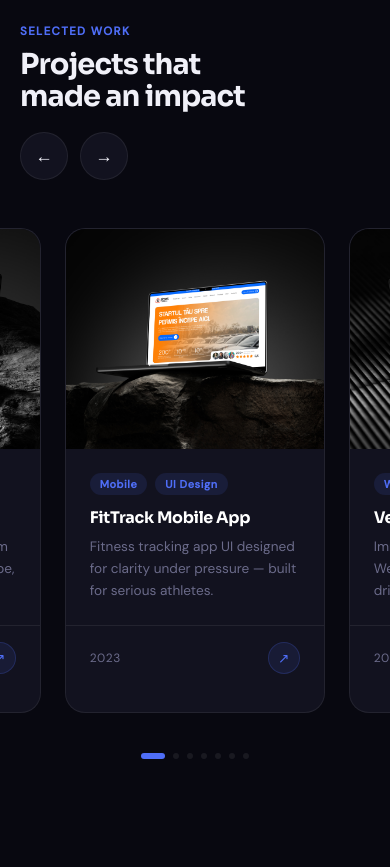
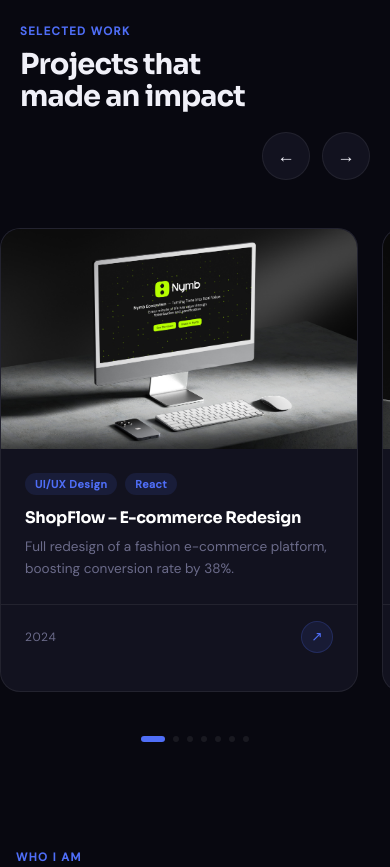
Before and after one commit to nelu11221/portfolio, a React (Create React App) app: page / in a window 390 px wide. Shown: the part 880-1747 px from the top of the page. Built offline with nearby package versions, Linux system fonts and the light colour scheme.

Commit message:
Ready for deployment

```diff
--- a/src/App.css
+++ b/src/App.css
@@ -483,20 +483,24 @@ body {
 }
 
 .slider-track-wrapper {
-  overflow: hidden;
+  overflow-x: auto;
+  overflow-y: hidden;
+  scroll-snap-type: x mandatory;
+  -webkit-overflow-scrolling: touch;
+  scrollbar-width: none;
   cursor: grab;
-}
-
-.slider-track-wrapper:active {
-  cursor: grabbing;
-}
+  padding-bottom: 4px;
+}
+
+.slider-track-wrapper::-webkit-scrollbar { display: none; }
+
+.slider-track-wrapper:active { cursor: grabbing; }
 
 .slider-track {
   display: flex;
   gap: 24px;
   padding: 0 60px;
-  transition: transform 0.5s cubic-bezier(0.25, 0.46, 0.45, 0.94);
-  will-change: transform;
+  width: max-content;
 }
 
 /* ─── PROJECT CARD ─── */
@@ -509,6 +513,7 @@ body {
   transition: transform 0.35s ease, border-color 0.35s ease, box-shadow 0.35s ease;
   position: relative;
   cursor: none;
+  scroll-snap-align: start;
 }
 
 .project-card:hover {
@@ -2341,11 +2346,9 @@ body {
   /* Slider */
   .slider-section { padding: 60px 0; }
   .slider-header { padding: 0 20px; flex-direction: column; align-items: flex-start; gap: 20px; }
-  .slider-arrows { align-self: flex-end; }
-  .slider-track { padding: 0 20px; }
-  .project-card { flex: 0 0 calc(100vw - 40px); max-width: 380px; }
-  .slider-track { justify-content: center; padding: 0 20px; }
-  .slider-track-wrapper { display: flex; justify-content: center; }
+  .slider-controls { align-self: flex-end; }
+  .slider-track { padding: 0 20px; padding-right: 20px; }
+  .project-card { flex: 0 0 calc(100vw - 48px); max-width: 380px; }
   .card-title { font-size: 1rem; }
 
   /* About */
@@ -2408,7 +2411,7 @@ body {
   .faq-section,
   .contact-section { padding: 48px 16px; }
   .footer { padding: 40px 16px 20px; }
-  .project-card { flex: 0 0 260px; }
+  .project-card { flex: 0 0 calc(100vw - 32px); }
   .testi-stats-row { gap: 10px; }
   .testi-stat { flex: 0 0 100%; text-align: center; }
   .cs-meta-row { grid-template-columns: 1fr 1fr; }
--- a/src/App.js
+++ b/src/App.js
@@ -528,46 +528,41 @@ function ProjectCard({ project, onOpen }) {
 
 // ─── Slider Section ──────────────────────────────────────────────
 function ProjectSlider({ onOpen }) {
-  const trackRef = useRef(null);
+  const wrapperRef = useRef(null);
   const [activeIdx, setActiveIdx] = useState(0);
-  const cardWidth = 380 + 24; // card + gap
+  const touchStart = useRef(0);
   const maxIdx = projects.length - 1;
 
-  // Drag state
-  const drag = useRef({ startX: 0, scrollLeft: 0, isDown: false });
+  const getCardWidth = () => {
+    if (!wrapperRef.current) return 404;
+    const card = wrapperRef.current.querySelector('.project-card');
+    if (!card) return 404;
+    return card.offsetWidth + 24; // card + gap
+  };
 
   const goTo = (idx) => {
     const clamped = Math.max(0, Math.min(idx, maxIdx));
     setActiveIdx(clamped);
-    if (trackRef.current) {
-      trackRef.current.style.transform = `translateX(-${clamped * cardWidth}px)`;
+    if (wrapperRef.current) {
+      wrapperRef.current.scrollTo({
+        left: clamped * getCardWidth(),
+        behavior: 'smooth',
+      });
     }
   };
 
-  // Mouse drag
-  const handleMouseDown = (e) => {
-    drag.current.isDown = true;
-    drag.current.startX = e.pageX;
-    drag.current.currentIdx = activeIdx;
+  // Sync dot indicator while user scrolls freely
+  const handleScroll = () => {
+    if (!wrapperRef.current) return;
+    const idx = Math.round(wrapperRef.current.scrollLeft / getCardWidth());
+    setActiveIdx(Math.max(0, Math.min(idx, maxIdx)));
   };
 
-  const handleMouseUp = (e) => {
-    if (!drag.current.isDown) return;
-    drag.current.isDown = false;
-    const diff = drag.current.startX - e.pageX;
-    if (Math.abs(diff) > 60) {
-      goTo(activeIdx + (diff > 0 ? 1 : -1));
-    }
-  };
-
-  // Touch
-  const handleTouchStart = (e) => {
-    drag.current.startX = e.touches[0].pageX;
-  };
-
+  // Touch swipe
+  const handleTouchStart = (e) => { touchStart.current = e.touches[0].clientX; };
   const handleTouchEnd = (e) => {
-    const diff = drag.current.startX - e.changedTouches[0].pageX;
-    if (Math.abs(diff) > 50) goTo(activeIdx + (diff > 0 ? 1 : -1));
+    const diff = touchStart.current - e.changedTouches[0].clientX;
+    if (Math.abs(diff) > 40) goTo(activeIdx + (diff > 0 ? 1 : -1));
   };
 
   return (
@@ -578,20 +573,19 @@ function ProjectSlider({ onOpen }) {
           <h2 className="section-title">Projects that<br />made an impact</h2>
         </div>
         <div className="slider-controls">
-          <button className="slider-btn" onClick={() => goTo(activeIdx - 1)}>←</button>
-          <button className="slider-btn" onClick={() => goTo(activeIdx + 1)}>→</button>
+          <button className="slider-btn" onClick={() => goTo(activeIdx - 1)} disabled={activeIdx === 0}>←</button>
+          <button className="slider-btn" onClick={() => goTo(activeIdx + 1)} disabled={activeIdx === maxIdx}>→</button>
         </div>
       </div>
 
       <div
         className="slider-track-wrapper"
-        onMouseDown={handleMouseDown}
-        onMouseUp={handleMouseUp}
-        onMouseLeave={handleMouseUp}
+        ref={wrapperRef}
+        onScroll={handleScroll}
         onTouchStart={handleTouchStart}
         onTouchEnd={handleTouchEnd}
       >
-        <div className="slider-track" ref={trackRef}>
+        <div className="slider-track">
           {projects.map((p) => (
             <ProjectCard key={p.id} project={p} onOpen={onOpen} />
           ))}
```
